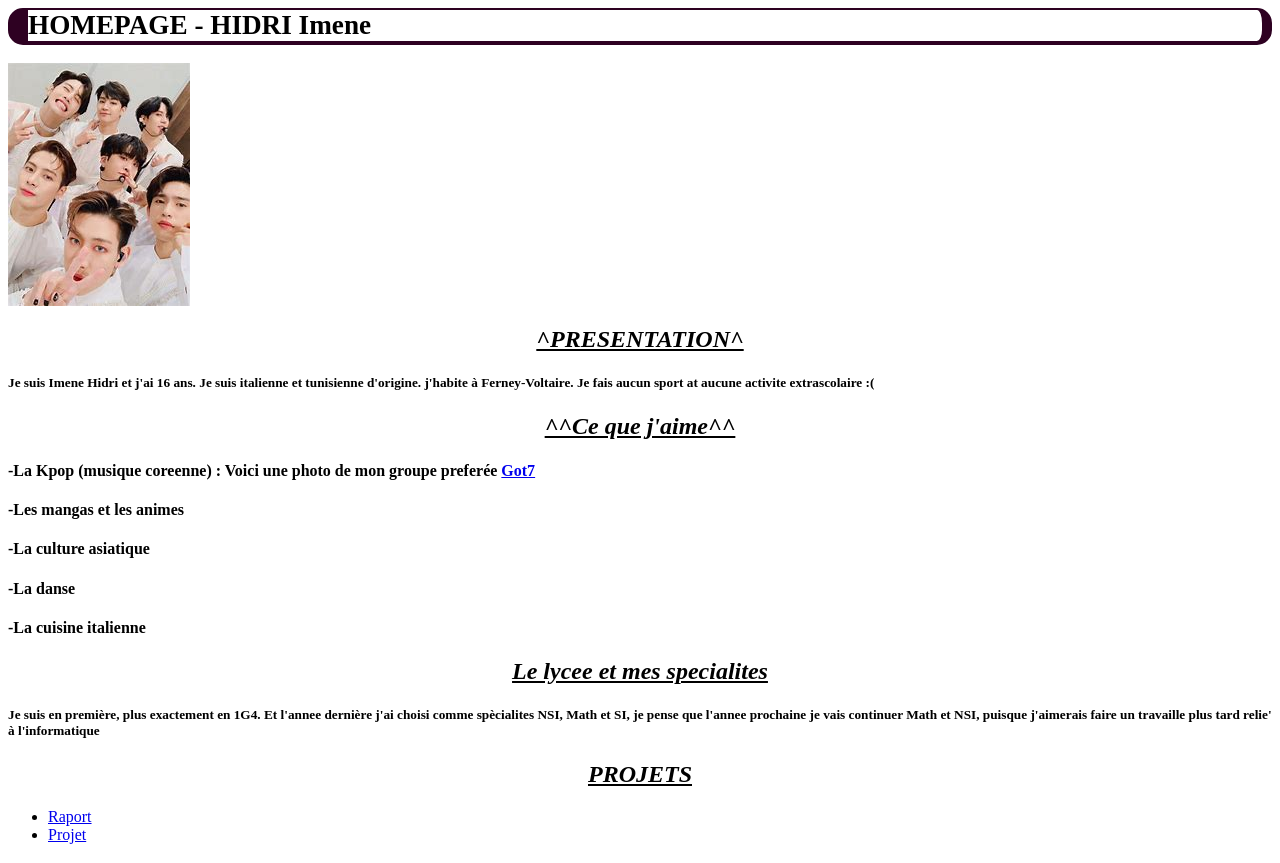
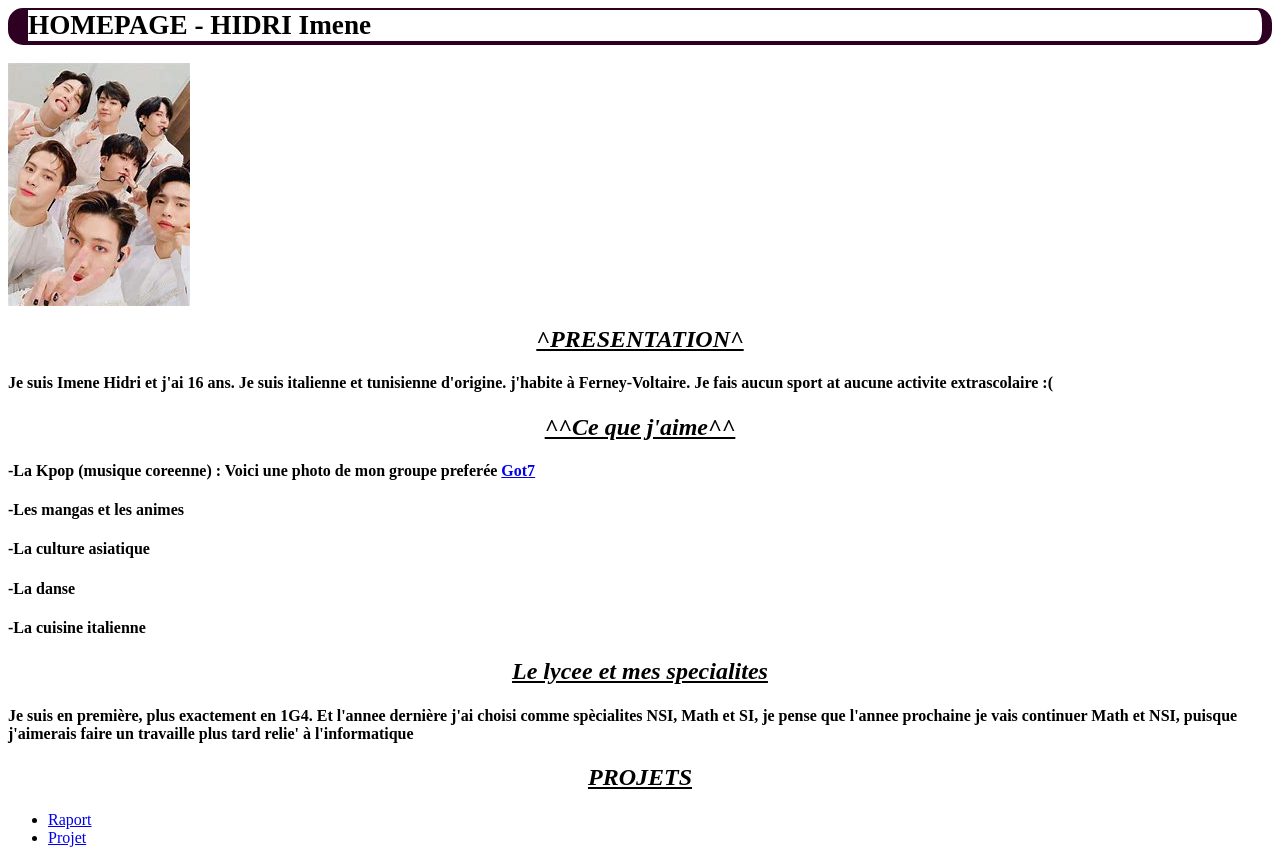
Before and after one commit to hidriimene/hidriimene.github.io, a plain HTML site: page index.html in a window 1280 px wide. Drawn offline with Linux system fonts and the light colour scheme.

Commit message:
Update index.html

```diff
--- a/index.html
+++ b/index.html
@@ -19,8 +19,8 @@
       </body>
 
     <h2>^PRESENTATION^</h2>
-    <h5>Je suis Imene Hidri et j'ai 16 ans. Je suis italienne et tunisienne d'origine.
-        j'habite à Ferney-Voltaire. Je fais aucun sport at aucune activite extrascolaire :(  </h5>
+    <h4>Je suis Imene Hidri et j'ai 16 ans. Je suis italienne et tunisienne d'origine.
+        j'habite à Ferney-Voltaire. Je fais aucun sport at aucune activite extrascolaire :(  </h4>
 
     <h2>^^Ce que j'aime^^</h2>
     <h4>-La Kpop (musique coreenne) : Voici une photo de mon groupe preferée <a href=photogot7.png">Got7</a> </h4>
@@ -30,10 +30,10 @@
     <h4>-La cuisine italienne</h4>
 
     <h2>Le lycee et mes specialites</h2>
-    <h5>Je suis en première, plus exactement en 1G4.
+    <h4>Je suis en première, plus exactement en 1G4.
         Et l'annee dernière j'ai choisi comme spècialites NSI, Math et SI,
          je pense que l'annee prochaine je vais continuer Math et NSI,
-         puisque j'aimerais faire un travaille plus tard relie' à l'informatique</h5>
+         puisque j'aimerais faire un travaille plus tard relie' à l'informatique</h4>
     <h2>PROJETS</h2>
     <ul>
       <li>
```
